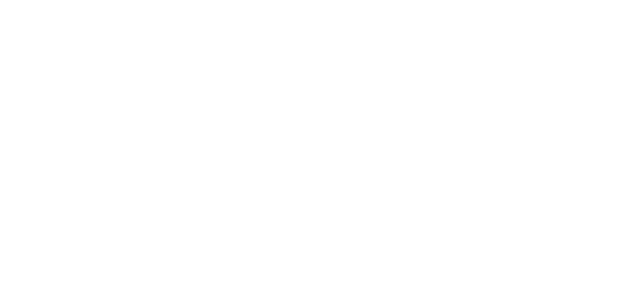
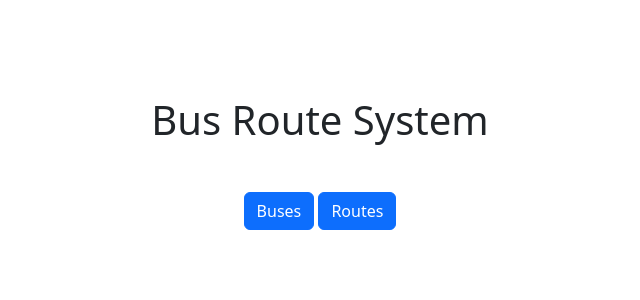
Before and after one commit to naween321/route-system, a Django app: page / in a window 1280 px wide. Before the commit the part shown is empty. Shown: the top 300 px of the page, without its empty margins (320-960 px from the left). Run offline with Django 4.2, Linux system fonts and the light colour scheme.

Commit message:
[add] adds home page template

```diff
--- a/heart/templates/home.html
+++ b/heart/templates/home.html
@@ -1,10 +1,21 @@
-<!DOCTYPE html>
+
+<!doctype html>
 <html lang="en">
-<head>
-    <meta charset="UTF-8">
-    <title>Title</title>
-</head>
-<body>
-
-</body>
+  <head>
+    <meta charset="utf-8">
+    <meta name="viewport" content="width=device-width, initial-scale=1">
+    <title>Bus Route System</title>
+    <link href="https://cdn.jsdelivr.net/npm/bootstrap@5.3.0-alpha1/dist/css/bootstrap.min.css"
+          rel="stylesheet" integrity="sha384-GLhlTQ8iRABdZLl6O3oVMWSktQOp6b7In1Zl3/Jr59b6EGGoI1aFkw7cmDA6j6gD"
+          crossorigin="anonymous">
+  </head>
+  <body>
+      <br>
+      <br>
+      <h1 class="text-center mt-5">Bus Route System</h1>
+      <div class="text-center mt-5">
+          <a href="{% url 'buses' %}" class="btn btn-primary">Buses</a>
+          <a href="{% url 'routes' %}" class="btn btn-primary">Routes</a>
+      </div>
+  </body>
 </html>
```
